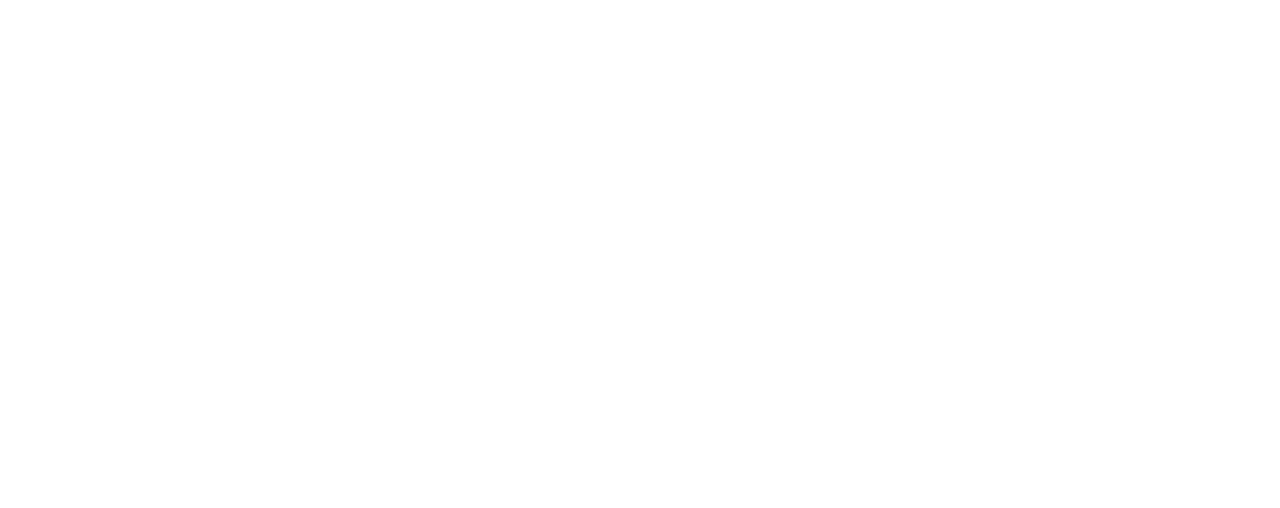
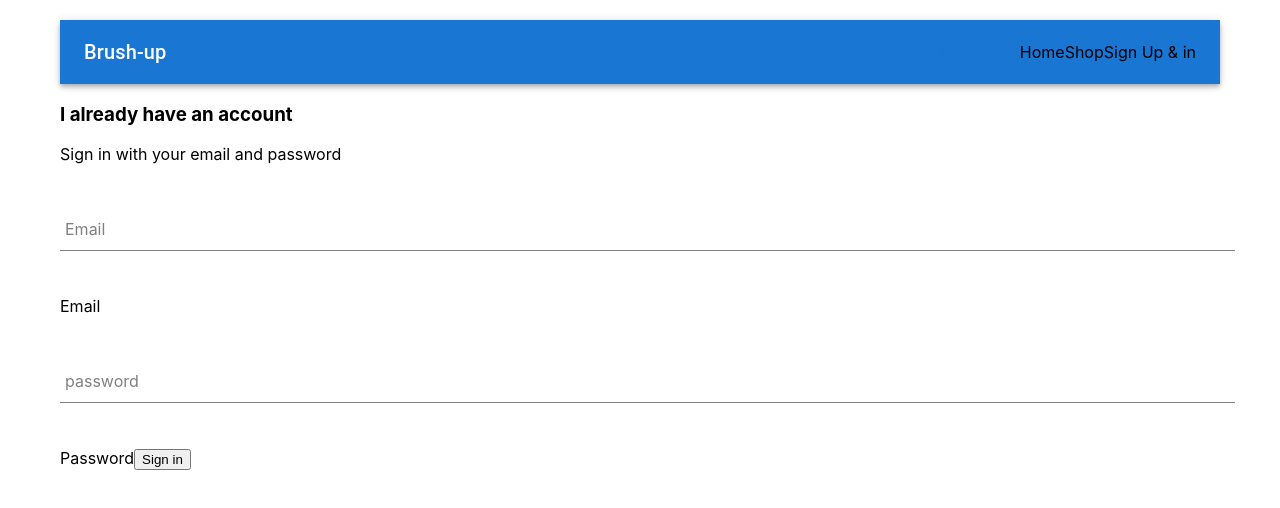
Before and after one commit to NobiSamid/Brush_up, a React (Create React App) app: page /sign-up-in in a window 1280 px wide. Shown: the top 508 px of the page. Built offline with nearby package versions, Linux system fonts and the light colour scheme.

Commit message:
sign in form created

```diff
--- a/package.json
+++ b/package.json
@@ -5,10 +5,12 @@
   "dependencies": {
     "@emotion/react": "^11.8.2",
     "@emotion/styled": "^11.8.1",
+    "@mui/icons-material": "^5.6.1",
     "@mui/material": "^5.5.3",
     "@testing-library/jest-dom": "^5.16.4",
     "@testing-library/react": "^12.1.4",
     "@testing-library/user-event": "^13.5.0",
+    "node-sass": "^7.0.1",
     "react": "^18.0.0",
     "react-dom": "^18.0.0",
     "react-router-dom": "^5.2.0",
--- a/src/App.js
+++ b/src/App.js
@@ -1,15 +1,19 @@
 import { Switch } from "react-router-dom";
 import { Route } from "react-router-dom";
 import "./App.css";
+import Header from "./components/header/header.component";
 import HomePage from "./pages/home/HomePage.component";
 import Shop from "./pages/shop/shop.component";
+import SignInUp from "./pages/sign-up-and-in/sign-in-and-up.component";
 
 function App() {
   return (
     <div className="body">
+      <Header />
       <Switch>
         <Route exact path="/" component={HomePage} />
-        <Route exact path="/shop" component={Shop} />{" "}
+        <Route exact path="/shop" component={Shop} />
+        <Route exact path="/sign-up-in" component={SignInUp} />
       </Switch>
     </div>
   );
--- /dev/null
+++ b/src/components/custom-button/custom-button.component.jsx
@@ -0,0 +1,11 @@
+import React from "react";
+
+const CustomButton = ({ children, ...otherProps }) => {
+  return (
+    <button className="custom-button" {...otherProps}>
+      {children}
+    </button>
+  );
+};
+
+export default CustomButton;
--- /dev/null
+++ b/src/components/form-input/form-input.component.jsx
@@ -0,0 +1,19 @@
+import React from "react";
+import "./form-input.styles.scss";
+
+const FormInput = ({ handleChange, label, ...otherProps }) => (
+  <div className="group">
+    {label ? (
+      <label
+        className={`${
+          otherProps.value.length ? "shrink" : ""
+        } form-input-label`}
+      >
+        {label}
+      </label>
+    ) : null}
+    <input className="form-input" onChange={handleChange} {...otherProps} />
+  </div>
+);
+
+export default FormInput;
--- /dev/null
+++ b/src/components/form-input/form-input.styles.scss
@@ -0,0 +1,54 @@
+$sub-color: grey;
+$main-color: black;
+
+@mixin shrinkLabel {
+  top: -14px;
+  font-size: 12px;
+  color: $main-color;
+}
+
+.group {
+  position: relative;
+  margin: 45px 0;
+
+  .form-input {
+    background: none;
+    background-color: white;
+    color: $sub-color;
+    font-size: 18px;
+    padding: 10px 10px 10px 5px;
+    display: block;
+    width: 100%;
+    border: none;
+    border-radius: 0;
+    border-bottom: 1px solid $sub-color;
+    margin: 25px 0;
+
+    &:focus {
+      outline: none;
+    }
+
+    &:focus ~ .form-input-label {
+      @include shrinkLabel();
+    }
+  }
+
+  input[type='password'] {
+    letter-spacing: 0.3em;
+  }
+
+  .form-input-label {
+    color: $sub-color;
+    font-size: 16px;
+    font-weight: normal;
+    position: absolute;
+    pointer-events: none;
+    left: 5px;
+    top: 10px;
+    transition: 300ms ease all;
+
+    &.shrink {
+      @include shrinkLabel();
+    }
+  }
+}
--- /dev/null
+++ b/src/components/header/header.component.jsx
@@ -0,0 +1,38 @@
+import {
+  AppBar,
+  Box,
+  Button,
+  IconButton,
+  Toolbar,
+  Typography,
+} from "@mui/material";
+import React from "react";
+import { NavLink } from "react-router-dom";
+
+const Header = () => {
+  return (
+    <Box sx={{ flexGrow: 1 }}>
+      <AppBar position="static">
+        <Toolbar>
+          <Typography variant="h6" component="div" sx={{ flexGrow: 1 }}>
+            Brush-up
+          </Typography>
+          <IconButton
+            size="large"
+            edge="start"
+            color="inherit"
+            aria-label="menu"
+            sx={{ mr: 2 }}
+          >
+            <Button>Menu</Button>
+          </IconButton>
+          <NavLink to="/" style={{ textDecoration: "none", color: 'black' }}>Home</NavLink>
+          <NavLink to="/shop" style={{ textDecoration: "none", color: 'black' }}>Shop</NavLink>
+          <NavLink to="/sign-up-in" style={{ textDecoration: "none", color: 'black' }}>Sign Up & in</NavLink>
+        </Toolbar>
+      </AppBar>
+    </Box>
+  );
+};
+
+export default Header;
--- a/src/components/menu-item/menu-item.component.jsx
+++ b/src/components/menu-item/menu-item.component.jsx
@@ -26,4 +26,4 @@
 };
 
 export default withRouter(MenuItem);
-// by wrapping MenuItem with withRouter it will return super power MenuItem component with acces to location match and history
+// by wrapping MenuItem with withRouter it will return super power MenuItem component with access to location match and history
--- /dev/null
+++ b/src/components/sign-in/sign-in.component.jsx
@@ -0,0 +1,48 @@
+import React, { Component } from "react";
+import CustomButton from "../custom-button/custom-button.component";
+import FormInput from "../form-input/form-input.component";
+
+class SignIn extends Component {
+  constructor(props) {
+    super(props);
+    this.state = {
+      email: "",
+      password: "",
+    };
+  }
+
+  handleSubmit = (e) => {
+    e.preventDefault();
+    this.setState({ email: "", password: "" });
+  };
+
+  handleChange = (e) => {
+    const { value, name } = e.target;
+    this.setState({ [name]: value });
+  };
+
+  render() {
+    return (
+      <div>
+        <h3>I already have an account</h3>
+        <span>Sign in with your email and password</span>
+        <form onSubmit={this.handleSubmit}>
+          <FormInput name="email" type="email" value={this.state.email} label="Email" handleChange={this.handleChange} required />
+          <label>Email</label>
+          <FormInput
+            name="password"
+            type="password"
+            value={this.state.password}
+            handleChange={this.handleChange}
+            label="password"
+            required
+          />
+          <label>Password</label>
+          <CustomButton type='submit' >Sign in</CustomButton>
+        </form>
+      </div>
+    );
+  }
+}
+
+export default SignIn;
--- a/src/pages/home/HomePage.component.jsx
+++ b/src/pages/home/HomePage.component.jsx
@@ -1,7 +1,6 @@
 import React from "react";
 import { Box } from "@mui/system";
 import Directory from "../../components/directory/directory.component";
-
 export default function HomePage({ history }) {
   return (
     <Box sx={{ m: 2 }}>
--- a/src/pages/shop/shop.component.jsx
+++ b/src/pages/shop/shop.component.jsx
@@ -1,4 +1,3 @@
-import { Grid } from "@mui/material";
 import React, { Component } from "react";
 import PreviewCollection from "../../components/preview-collection/preview-collection.component";
 import Shop_data from "./shop.data";
--- /dev/null
+++ b/src/pages/sign-up-and-in/sign-in-and-up.component.js
@@ -0,0 +1,12 @@
+import React from 'react';
+import SignIn from '../../components/sign-in/sign-in.component';
+
+const SignInUp = () => {
+  return (
+    <div>
+      <SignIn />
+    </div>
+  );
+};
+
+export default SignInUp;
```
Also changed, not shown: 2 other files (tests, documents, lock files or other folders).
